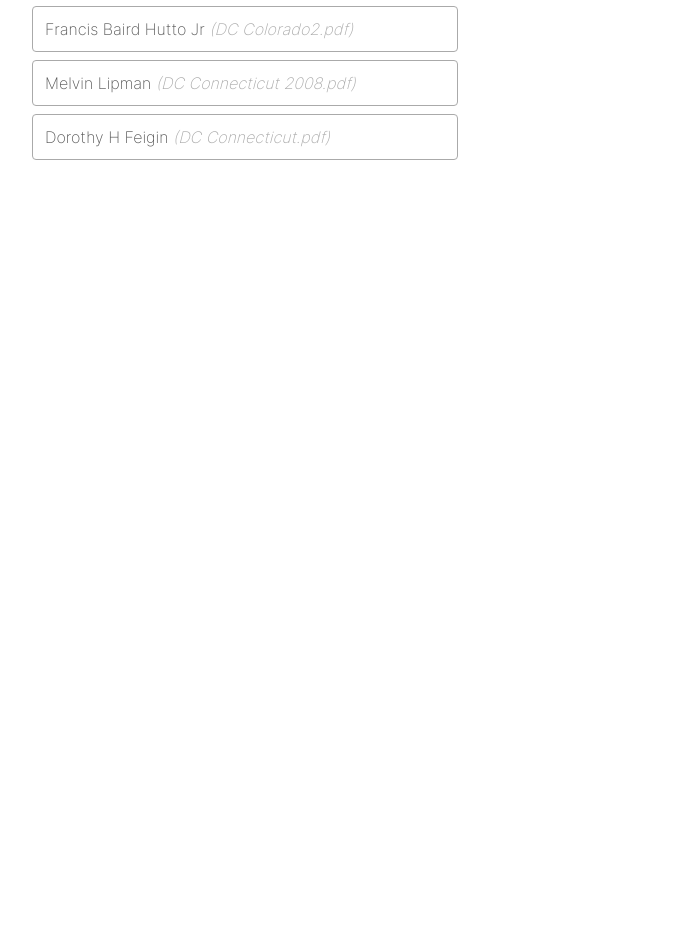
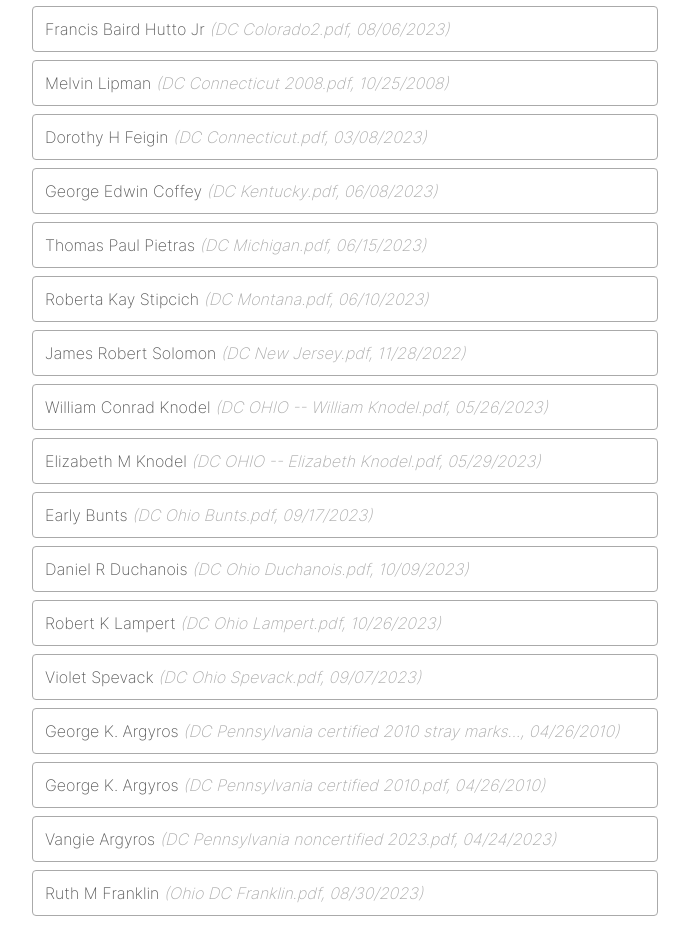
Before and after one commit to dmercurio/mortsupport, a React (Create React App) app in the folder web/: page /csr in a window 1280 px wide. Shown: the part 208-1140 px from the top of the page, without its empty margins (16-705 px from the left). Before the commit the page ends 800 px from the top, so only its background shows below. Built offline with nearby package versions, Linux system fonts and the light colour scheme.

Commit message:
add remaining customers

```diff
--- a/web/src/Verizon.module.css
+++ b/web/src/Verizon.module.css
@@ -104,7 +104,10 @@ button {
   list-style-type: none;
   margin: 8px;
   padding: 12px;
-  width: 400px;
+  width: 600px;
+}
+.customerList li:hover {
+  background-color: #efefef;
 }
 
 .customerList li i {
--- a/web/src/Verizon.tsx
+++ b/web/src/Verizon.tsx
@@ -10,10 +10,36 @@ const API_PATH = process.env.REACT_APP_API_PATH;
 const POLLING_INTERVAL_SECONDS = 5;
 
 const customers: [Customer, string][] = [
-  [{name: 'Jill Diane Harmon', birthdate: '11/11/1962', last4SSN: '7034'}, 'DC Colorado.pdf'],
-  [{name: 'Francis Baird Hutto Jr', birthdate: '06/25/1926', last4SSN: '6754'}, 'DC Colorado2.pdf'],
-  [{name: 'Melvin Lipman', birthdate: '08/12/1928', last4SSN: ''}, 'DC Connecticut 2008.pdf'],
-  [{name: 'Dorothy H Feigin', birthdate: '03/05/1932', last4SSN: ''}, 'DC Connecticut.pdf'],
+  [{name: 'Jill Diane Harmon', birthdate: '11/11/1962', last4SSN: '7034'}, 'DC Colorado.pdf, 08/16/2021'],
+  [{name: 'Francis Baird Hutto Jr', birthdate: '06/25/1926', last4SSN: '6754'}, 'DC Colorado2.pdf, 08/06/2023'],
+  [{name: 'Melvin Lipman', birthdate: '08/12/1928', last4SSN: ''}, 'DC Connecticut 2008.pdf, 10/25/2008'],
+  [{name: 'Dorothy H Feigin', birthdate: '03/05/1932', last4SSN: ''}, 'DC Connecticut.pdf, 03/08/2023'],
+  [{name: 'George Edwin Coffey', birthdate: '11/24/1929', last4SSN: '6647'}, 'DC Kentucky.pdf, 06/08/2023'],
+  [{name: 'Thomas Paul Pietras', birthdate: '11/15/1934', last4SSN: '8050'}, 'DC Michigan.pdf, 06/15/2023'],
+  [{name: 'Roberta Kay Stipcich', birthdate: '05/05/1935', last4SSN: '4417'}, 'DC Montana.pdf, 06/10/2023'],
+  [{name: 'James Robert Solomon', birthdate: '06/05/1958', last4SSN: '7779'}, 'DC New Jersey.pdf, 11/28/2022'],
+  [{name: 'William Conrad Knodel', birthdate: '08/19/1938', last4SSN: ''}, 'DC OHIO -- William Knodel.pdf, 05/26/2023'],
+  [
+    {name: 'Elizabeth M Knodel', birthdate: '06/05/1936', last4SSN: '7364'},
+    'DC OHIO -- Elizabeth Knodel.pdf, 05/29/2023',
+  ],
+  [{name: 'Early Bunts ', birthdate: '02/25/1928', last4SSN: ''}, 'DC Ohio Bunts.pdf, 09/17/2023'],
+  [{name: 'Daniel R Duchanois', birthdate: '10/23/1954', last4SSN: ''}, 'DC Ohio Duchanois.pdf, 10/09/2023'],
+  [{name: 'Robert K Lampert', birthdate: '12/09/1950', last4SSN: ''}, 'DC Ohio Lampert.pdf, 10/26/2023'],
+  [{name: 'Violet Spevack', birthdate: '07/15/1916', last4SSN: ''}, 'DC Ohio Spevack.pdf, 09/07/2023'],
+  [
+    {name: 'George K. Argyros', birthdate: '04/18/1936', last4SSN: '1192'},
+    'DC Pennsylvania certified 2010 stray marks..., 04/26/2010',
+  ],
+  [
+    {name: 'George K. Argyros', birthdate: '04/18/1936', last4SSN: '1192'},
+    'DC Pennsylvania certified 2010.pdf, 04/26/2010',
+  ],
+  [
+    {name: 'Vangie Argyros', birthdate: '09/08/1942', last4SSN: '4197'},
+    'DC Pennsylvania noncertified 2023.pdf, 04/24/2023',
+  ],
+  [{name: 'Ruth M Franklin', birthdate: '09/17/1930', last4SSN: ''}, 'Ohio DC Franklin.pdf, 08/30/2023'],
 ];
 
 type Customer = {
```
